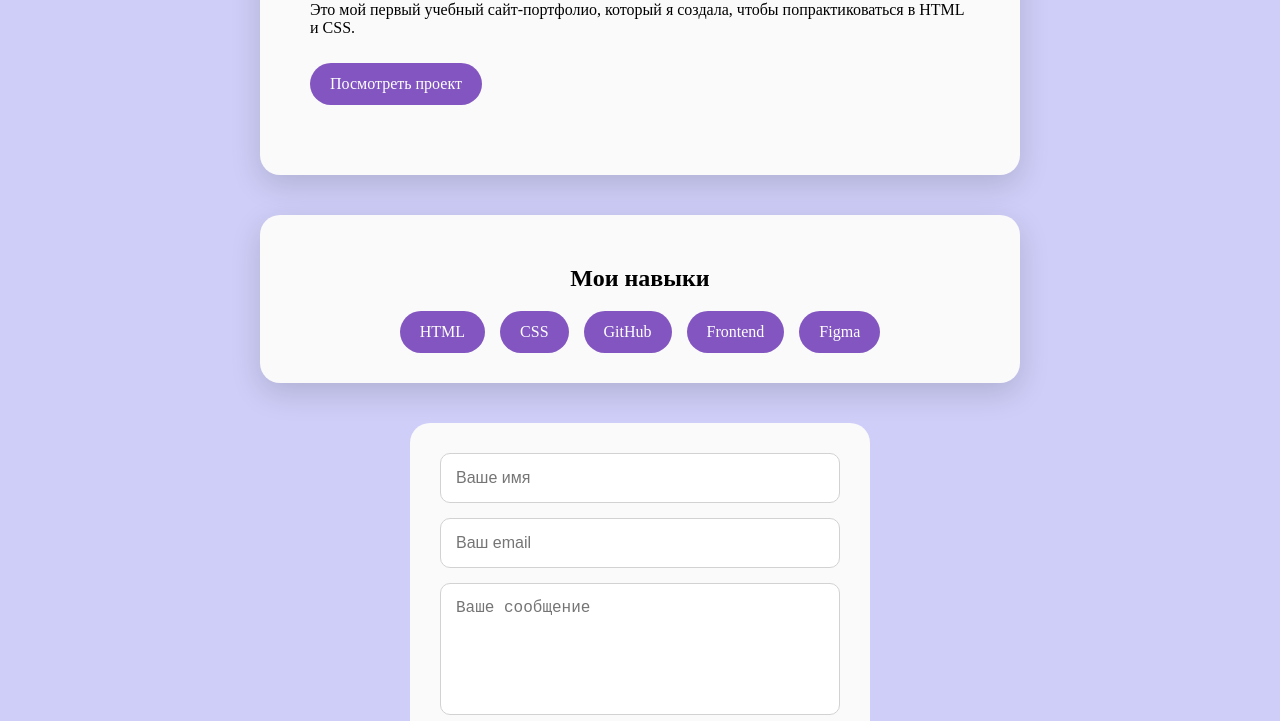
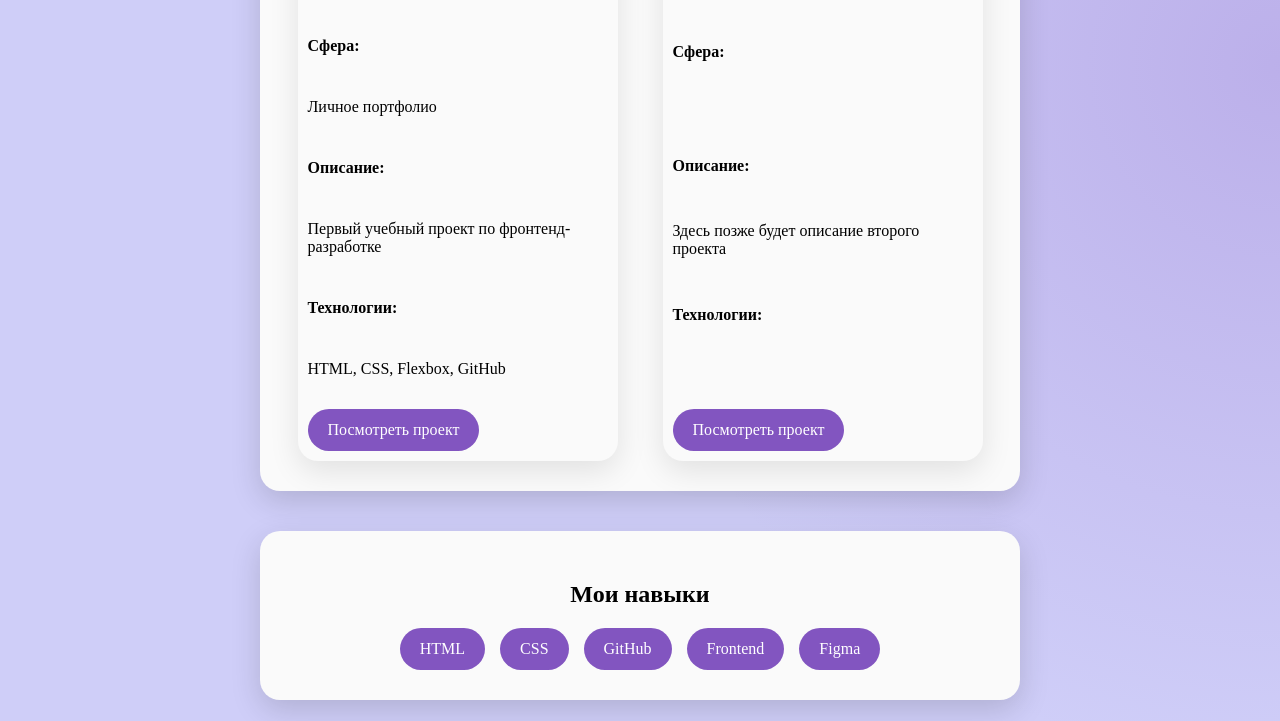
Before and after one commit to loiio195-ui/frontend-practice, a plain HTML site: page index.html in a window 1280 px wide. Shown: the part 1092-1813 px from the top of the page. Drawn offline with Linux system fonts and the light colour scheme.

Commit message:
Add files via upload

```diff
--- a/index.html
+++ b/index.html
@@ -10,7 +10,20 @@ html {
 }
 
 body {
-    background: rgb(207, 206, 248);
+    background:
+        radial-gradient(circle at top left,
+        rgba(130, 85, 192, 0.3),
+        transparent 450px),
+
+        radial-gradient(circle at right center,
+        rgba(130, 85, 192, 0.25),
+        transparent 700px),
+
+        radial-gradient(circle at bottom left,
+        rgba(130, 85, 192, 0.3),
+        transparent 500px),
+
+        rgb(207, 206, 248);
     display: flex;
     align-items: center;
     flex-direction: column;
@@ -208,11 +221,31 @@ body {
     text-align: center;
 }
 
+.projects-grid {
+     display: grid;
+    grid-template-columns: 1fr 1fr;
+    gap: 30px;
+    transition: 0.3s;
+}
+
 .project-card {
+    max-width: 300px;
+    min-height: 500px;
+    margin: 0 auto;
+    margin-top: 20px;
+    transition: 0.3s;
     background: rgb(250, 250, 250);
-    padding: 20px;
-    border-radius: 15px;
-    margin-bottom: 20px;
+    padding: 10px;
+    border-radius: 20px;
+    box-shadow: 0 10px 30px rgba(0, 0, 0, 0.1);
+
+    display: flex;
+    flex-direction: column;
+    justify-content: space-between;
+}
+
+.project-card:hover {
+    transform: translateY(-5px);
 }
 
 .project-link {
@@ -273,10 +306,32 @@ body {
 
  <section class="projects" id="projects">
         <h2>Мои проекты</h2>
-        <div class="project-card">
-            <h3>Мой первый сайт</h3>
-            <p>Это мой первый учебный сайт-портфолио, который я создала, чтобы попрактиковаться в HTML и CSS.</p>
-            <a href="https://loiio195-ui.github.io/frontend-practice/" class="project-link" target="_blank">Посмотреть проект</a>
+        <div class="projects-grid">
+            <div class="project-card">
+             <h3>Мой первый сайт</h3>
+             <h4>Сфера:</h4>
+                <p>Личное портфолио</p>
+             <h4>Описание:</h4>
+                <p>Первый учебный проект по фронтенд-разработке</p>
+             <h4>Технологии:</h4>
+                <p>HTML, CSS, Flexbox, GitHub</p>
+            <div>
+             <a href="#" class="project-link" target="_blank">Посмотреть проект</a>
+            </div>
+            </div>
+
+            <div class="project-card">
+             <h3>Второй проект</h3>
+             <h4>Сфера:</h4>
+                <p></p>
+             <h4>Описание:</h4>
+                <p>Здесь позже будет описание второго проекта</p>
+             <h4>Технологии:</h4>
+                <p></p>
+            <div>
+             <a href="#" class="project-link" target="_blank">Посмотреть проект</a>
+            </div>
+            </div>
         </div>
     </section>
 
```
